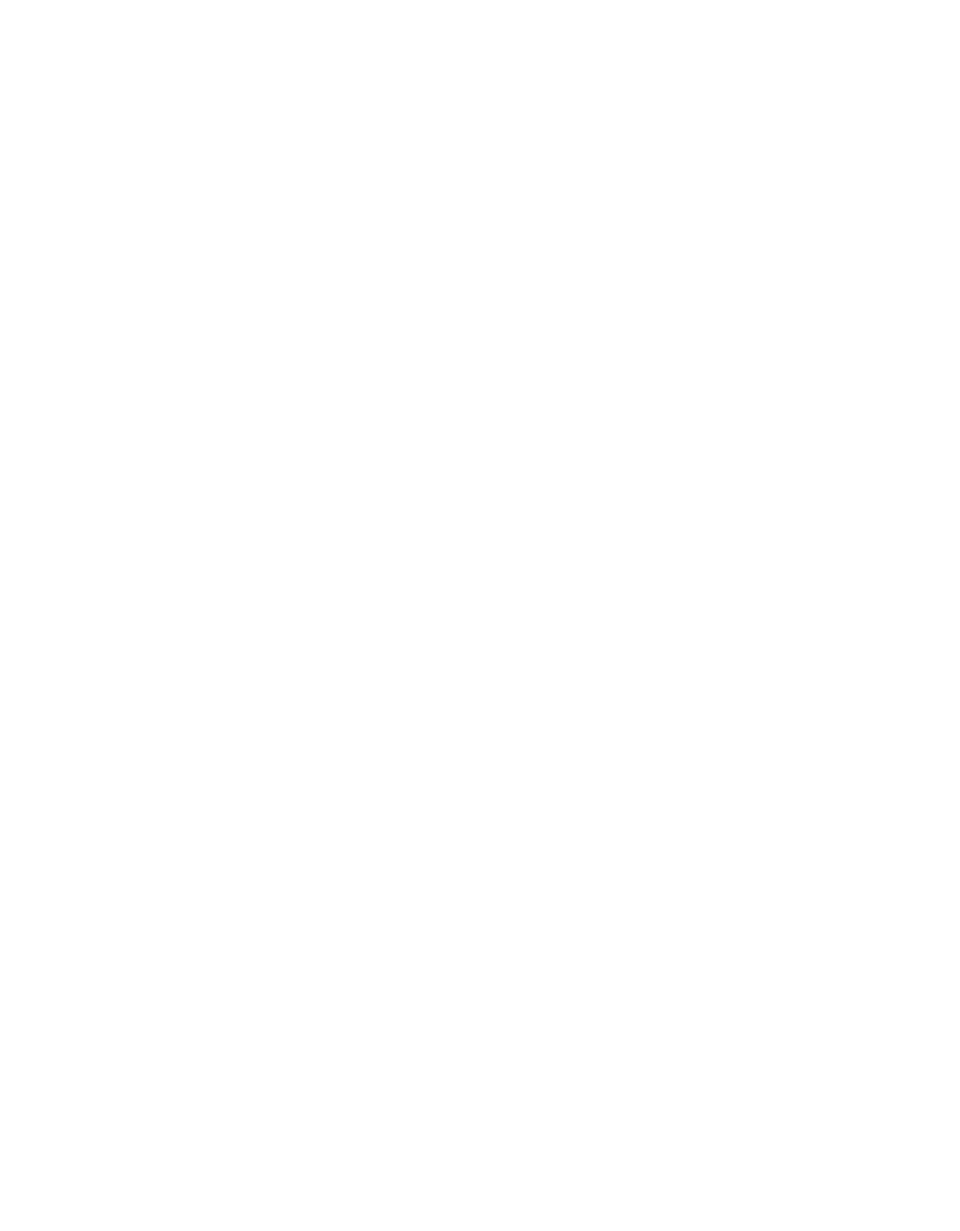
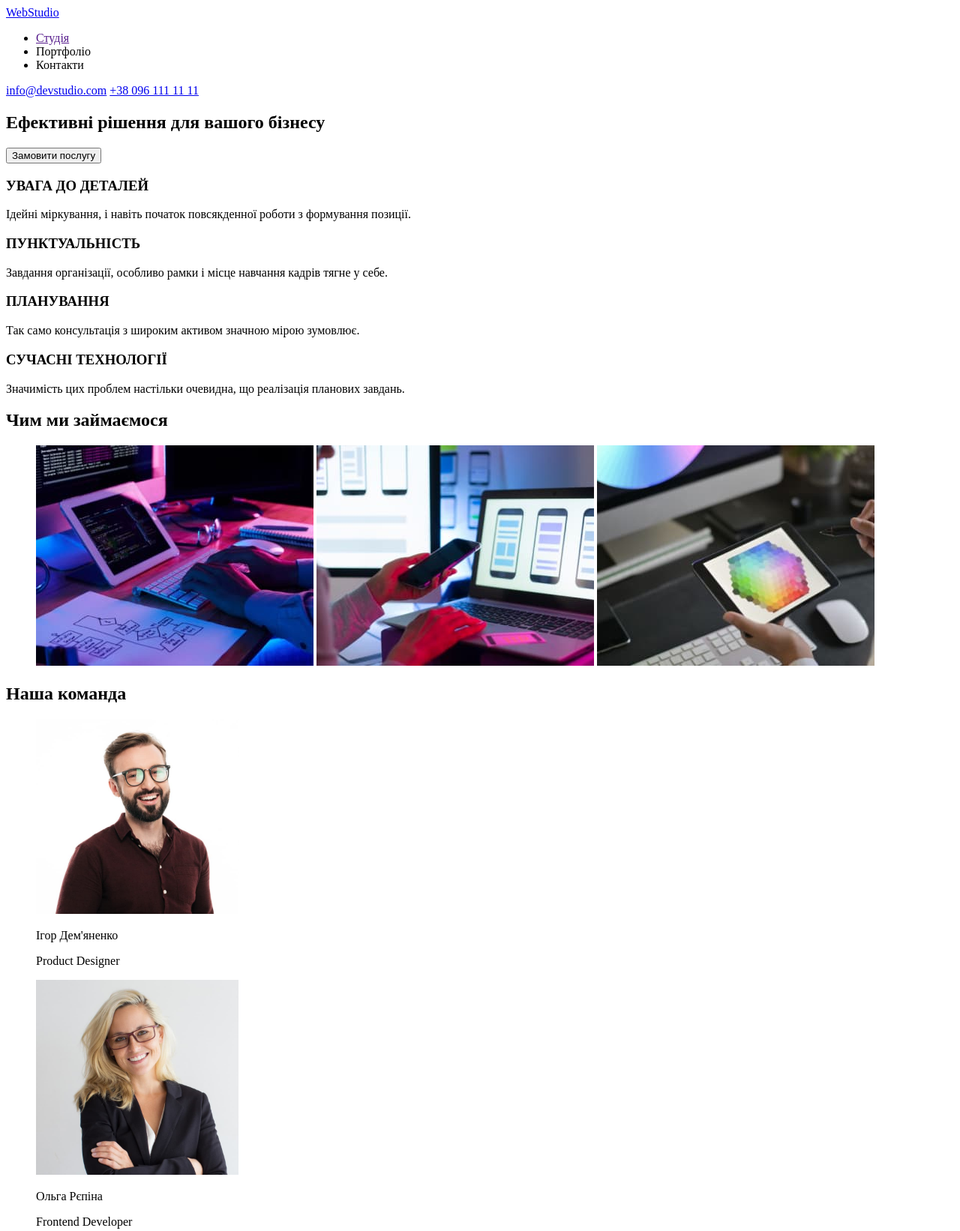
Before and after one commit to NikolayDenisenko/goit-markup-hw-01, a plain HTML site: page index.html in a window 1280 px wide. Shown: the top 1642 px of the page at 75% size. Before the commit the page ends 800 px from the top, so only its background shows below. Drawn offline with Linux system fonts and the light colour scheme.

Commit message:
Create index.html

```diff
--- a/index.html
+++ b/index.html
@@ -4,9 +4,85 @@
     <meta charset="UTF-8">
     <meta http-equiv="X-UA-Compatible" content="IE=edge">
     <meta name="viewport" content="width=device-width, initial-scale=1.0">
-    <title>Document</title>
+    <title>DZ1</title>
 </head>
 <body>
+    <!-- Верх сторінки з активними елементами -->
+    <Header>
+        <a class="Logotipe" href="/">WebStudio</a>
+        <nav>
+            <ul>
+                <li> <a href="">Студія</a></li>
+                <li>Портфоліо</li>
+                <li>Контакти</li>
+            </ul>
+        </nav>
+        <div class="header-right">
+            <a href="info@devstudio.com">info@devstudio.com</a>
+            <a href="tel:+380961111111">+38 096 111 11 11</a>
+        </div>
+    </Header>
 
+    <Main>
+        <!-- Шапка -->
+        <section class="cap">
+            <h1>Ефективні рішення для вашого бізнесу</h1>
+            <button type="button" > Замовити послугу</button>
+        </section>
+
+        <!-- Особливості -->
+        <section class="features">
+            <h3>УВАГА ДО ДЕТАЛЕЙ</h3>
+            <p>Ідейні міркування, і навіть початок повсякденної роботи з формування позиції.</p>
+
+            <h3>ПУНКТУАЛЬНІСТЬ</h3>
+            <p>Завдання організації, особливо рамки і місце навчання кадрів тягне у себе.</p>
+
+            <h3>ПЛАНУВАННЯ</h3>
+            <p>Так само консультація з широким активом значною мірою зумовлює.</p>
+
+            <h3>СУЧАСНІ ТЕХНОЛОГІЇ</h3>
+            <p>Значимість цих проблем настільки очевидна, що реалізація планових завдань.</p>
+        </section>
+
+        <!-- Чим ми займаємося -->
+        <section class="What do we do?">
+            <h2>Чим ми займаємося</h2>
+            <ul>
+                <img src="./images/box1.jpg" alt="box1" width="370" height="294">
+                <img src="./images/box2.jpg" alt="box2" width="370" height="294">
+                <img src="./images/box3.jpg" alt="box3" width="370" height="294">
+            </ul>
+
+        </section>
+        <!-- Наша команда -->
+        <section class="Our team">
+            <h2>Наша команда</h2>
+            <ul>
+                <img src="./images/Product Designer.jpg" alt="Ігор Дем'яненко" width="270" height="260">
+                <p>Ігор Дем'яненко</p>
+                <p>Product Designer</p>
+                <img src="./images/Frontend Developer.jpg" alt="Ольга Рєпіна" width="270" height="260">
+                <p>Ольга Рєпіна</p>
+                <p>Frontend Developer</p>
+                <img src="./images/Marketing.jpg" alt="Микола Тарасов" width="270" height="260">
+                <p>Микола Тарасов</p>
+                <p>Marketing</p>
+                <img src="./images/UI Designer.jpg" alt="Михайло Єрмаков" width="270" height="260">
+                <p>Михайло Єрмаков</p>
+                <p>UI Designer</p>
+            </ul>
+        </section>
+    </Main>
+
+    <Footer>
+        <address>
+            <ul>
+                <li>WebStudio</li>
+                <li>info@devstudio.com</li>
+                <li>+38 096 111 11 11</li>
+            </ul>
+        </address>
+    </Footer>
 </body>
 </html>
```
Also changed, not shown: images/Frontend Developer.jpg (added), images/Marketing.jpg (added), images/Product Designer.jpg (added), images/UI Designer.jpg (added), images/box1.jpg (added), images/box2.jpg (added), images/box3.jpg (added).
